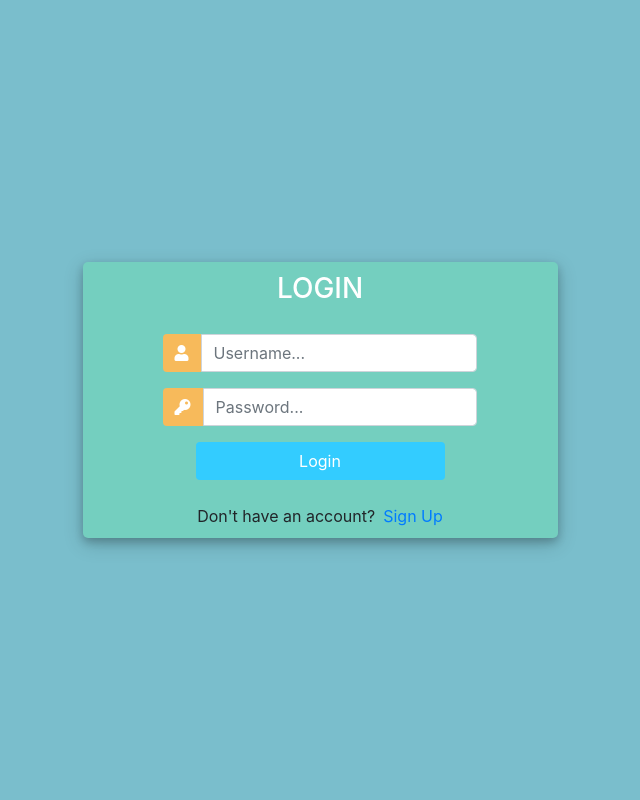
After one commit to spenpeq-cav/customer_management_app, a Django app: page /login/ in a window 1280 px wide. The commit adds this page. Shown: the whole page, without its empty margins (320-960 px from the left). Run offline with Django 3.2, Linux system fonts and the light colour scheme; some libraries are stand-ins or nearby versions.

Commit message:
Added user registration and baisc login authentication

```diff
--- a/crm/accounts/templates/accounts/delete.html
+++ b/crm/accounts/templates/accounts/delete.html
@@ -6,7 +6,7 @@
 <div class="row">
     <div class="col-md-6">
         <div class="card card-body">
-            <p>Are you sure you want to DELETE "{{item}}"></p>
+            <p>Are you sure you want to DELETE "{{item}}"</p>
 
             <form action="{% url 'delete_order' item.id %}" method="POST">
                 {% csrf_token %}
--- /dev/null
+++ b/crm/accounts/templates/accounts/login.html
@@ -0,0 +1,125 @@
+<!DOCTYPE html>
+<html>
+
+<head>
+	<title>Login</title>
+	<link rel="stylesheet" href="https://stackpath.bootstrapcdn.com/bootstrap/4.1.3/css/bootstrap.min.css" integrity="sha384-MCw98/SFnGE8fJT3GXwEOngsV7Zt27NXFoaoApmYm81iuXoPkFOJwJ8ERdknLPMO" crossorigin="anonymous">
+	<script src="https://ajax.googleapis.com/ajax/libs/jquery/3.3.1/jquery.min.js"></script>
+	<link rel="stylesheet" href="https://use.fontawesome.com/releases/v5.6.1/css/all.css" integrity="sha384-gfdkjb5BdAXd+lj+gudLWI+BXq4IuLW5IT+brZEZsLFm++aCMlF1V92rMkPaX4PP" crossorigin="anonymous">
+
+
+	<style>
+		body,
+		html {
+			margin: 0;
+			padding: 0;
+			height: 100%;
+			background: #7abecc !important;
+		}
+		.user_card {
+			width: 475px;
+			margin-top: auto;
+			margin-bottom: auto;
+			background: #74cfbf;
+			position: relative;
+			display: flex;
+			justify-content: center;
+			flex-direction: column;
+			padding: 10px;
+			box-shadow: 0 4px 8px 0 rgba(0, 0, 0, 0.2), 0 6px 20px 0 rgba(0, 0, 0, 0.19);
+			-webkit-box-shadow: 0 4px 8px 0 rgba(0, 0, 0, 0.2), 0 6px 20px 0 rgba(0, 0, 0, 0.19);
+			-moz-box-shadow: 0 4px 8px 0 rgba(0, 0, 0, 0.2), 0 6px 20px 0 rgba(0, 0, 0, 0.19);
+			border-radius: 5px;
+
+		}
+
+		.form_container {
+			margin-top: 20px;
+		}
+
+		#form-title{
+			color: #fff;
+
+		}
+
+		.login_btn {
+			width: 100%;
+			background: #33ccff !important;
+			color: white !important;
+		}
+		.login_btn:focus {
+			box-shadow: none !important;
+			outline: 0px !important;
+		}
+		.login_container {
+			padding: 0 2rem;
+		}
+		.input-group-text {
+			background: #f7ba5b !important;
+			color: white !important;
+			border: 0 !important;
+			border-radius: 0.25rem 0 0 0.25rem !important;
+		}
+		.input_user,
+		.input_pass:focus {
+			box-shadow: none !important;
+			outline: 0px !important;
+		}
+
+		#messages{
+			background-color: grey;
+			color: #fff;
+			padding: 10px;
+			margin-top: 10px;
+		}
+	</style>
+
+</head>
+<body>
+	<div class="container h-100">
+		<div class="d-flex justify-content-center h-100">
+			<div class="user_card">
+				<div class="d-flex justify-content-center">
+
+
+					<h3 id="form-title">LOGIN</h3>
+				</div>
+				<div class="d-flex justify-content-center form_container">
+					<form method="POST" action="">
+                        {% csrf_token %}
+						<div class="input-group mb-3">
+							<div class="input-group-append">
+								<span class="input-group-text"><i class="fas fa-user"></i></span>
+							</div>
+							<input type="text" name="username" placeholder="Username..." class="form-control">
+						</div>
+						<div class="input-group mb-2">
+							<div class="input-group-append">
+								<span class="input-group-text"><i class="fas fa-key"></i></span>
+							</div>
+								<input type="password" name="password" placeholder="Password..." class="form-control" >
+						</div>
+
+							<div class="d-flex justify-content-center mt-3 login_container">
+				 				<input class="btn login_btn" type="submit" value="Login">
+				   			</div>
+					</form>
+
+				</div>
+
+                {% for message in messages %}
+                    <p id="messages">{{message}}</p>
+                {% endfor %}
+
+				<div class="mt-4">
+					<div class="d-flex justify-content-center links">
+						Don't have an account? <a href="{% url 'register' %}" class="ml-2">Sign Up</a>
+					</div>
+
+				</div>
+			</div>
+		</div>
+	</div>
+</body>
+
+</html>
--- a/crm/accounts/urls.py
+++ b/crm/accounts/urls.py
@@ -2,9 +2,14 @@ from django.urls import path
 from . import views
 
 urlpatterns = [
+    path('register/', views.registerPage, name="register"),
+    path('login/', views.loginPage, name="login"),
+    path('logout/', views.logoutUser, name="logout"),
+
     path('', views.home, name="home"),
     path('products/', views.products, name="products"),
     path('customer/<str:pk>', views.customer, name="customer"),
+
     path('create_order/<str:pk>', views.createOrder, name='create_order'),
     path('update_order/<str:pk>', views.updateOrder, name='update_order'),
     path('delete_order/<str:pk>', views.deleteOrder, name='delete_order'),
--- a/crm/accounts/views.py
+++ b/crm/accounts/views.py
@@ -1,11 +1,68 @@
 from django.shortcuts import render, redirect
 from django.http import HttpResponse
 from django.forms import inlineformset_factory
+from django.contrib.auth.forms import UserCreationForm
+
+from django.contrib.auth import authenticate, login, logout
+
+
+from django.contrib import messages
+
+from django.contrib.auth.decorators import login_required
+
+
+
+
 # Create your views here
 from .models import *
-from .forms import OrderForm
+from .forms import OrderForm, CreateUserForm
 from .filters import OrderFilter
 
+def registerPage(request):
+    if request.user.is_authenticated:
+        return redirect('home')
+    else:
+
+        form = CreateUserForm()
+
+        if request.method == 'POST':
+            form = CreateUserForm(request.POST)
+            if form.is_valid():
+                form.save()
+                user = form.cleaned_data.get('username')
+                messages.success(request, 'Account was created for ' + user)
+
+                return redirect('login')
+
+        context = {'form': form}
+        return render(request, 'accounts/register.html', context)
+
+def loginPage(request):
+    if request.user.is_authenticated:
+        return redirect('home')
+    else:
+        if request.method == 'POST':
+            username = request.POST.get('username')
+            password = request.POST.get('password')
+
+            user = authenticate(request, username=username, password=password)
+
+            if user is not None:
+                login(request, user)
+                return redirect('home')
+            else:
+                messages.info(request, 'Username OR password is incorrect.')
+
+
+        context = {}
+        return render(request, 'accounts/login.html', context)
+
+def logoutUser(request):
+    logout(request)
+    return redirect('login')
+
+
+@login_required(login_url='login')
 def home(request):
     orders = Order.objects.all()
     customers = Customer.objects.all()
@@ -19,10 +76,12 @@ def home(request):
 
     return render(request, 'accounts/dashboard.html', context)
 
+@login_required(login_url='login')
 def products(request):
     products = Product.objects.all()
     return render(request, 'accounts/products.html', {'products': products})
 
+@login_required(login_url='login')
 def customer(request, pk):
     customer = Customer.objects.get(id=pk)
 
@@ -35,6 +94,7 @@ def customer(request, pk):
 
     return render(request, 'accounts/customer.html', context)
 
+@login_required(login_url='login')
 def createOrder(request, pk):
     OrderFormSet = inlineformset_factory(Customer, Order, fields=('product', 'status'), extra=10)
     customer = Customer.objects.get(id=pk)
@@ -51,7 +111,7 @@ def createOrder(request, pk):
     context = {'formset': formset}
     return render(request, 'accounts/order_form.html', context)
 
-
+@login_required(login_url='login')
 def updateOrder(request, pk):
 
     order = Order.objects.get(id=pk)
@@ -67,7 +127,7 @@ def updateOrder(request, pk):
     context = {'form': form}
     return render(request, 'accounts/order_form.html', context)
 
-
+@login_required(login_url='login')
 def deleteOrder(request, pk):
     order = Order.objects.get(id=pk)
     if request.method == 'POST':
```
Also changed, not shown: crm/accounts/forms.py (+12 -0 lines), crm/accounts/templates/accounts/navbar.html (+12 -0 lines), crm/accounts/templates/accounts/register.html (added, +139 -0 lines), crm/db.sqlite3.
